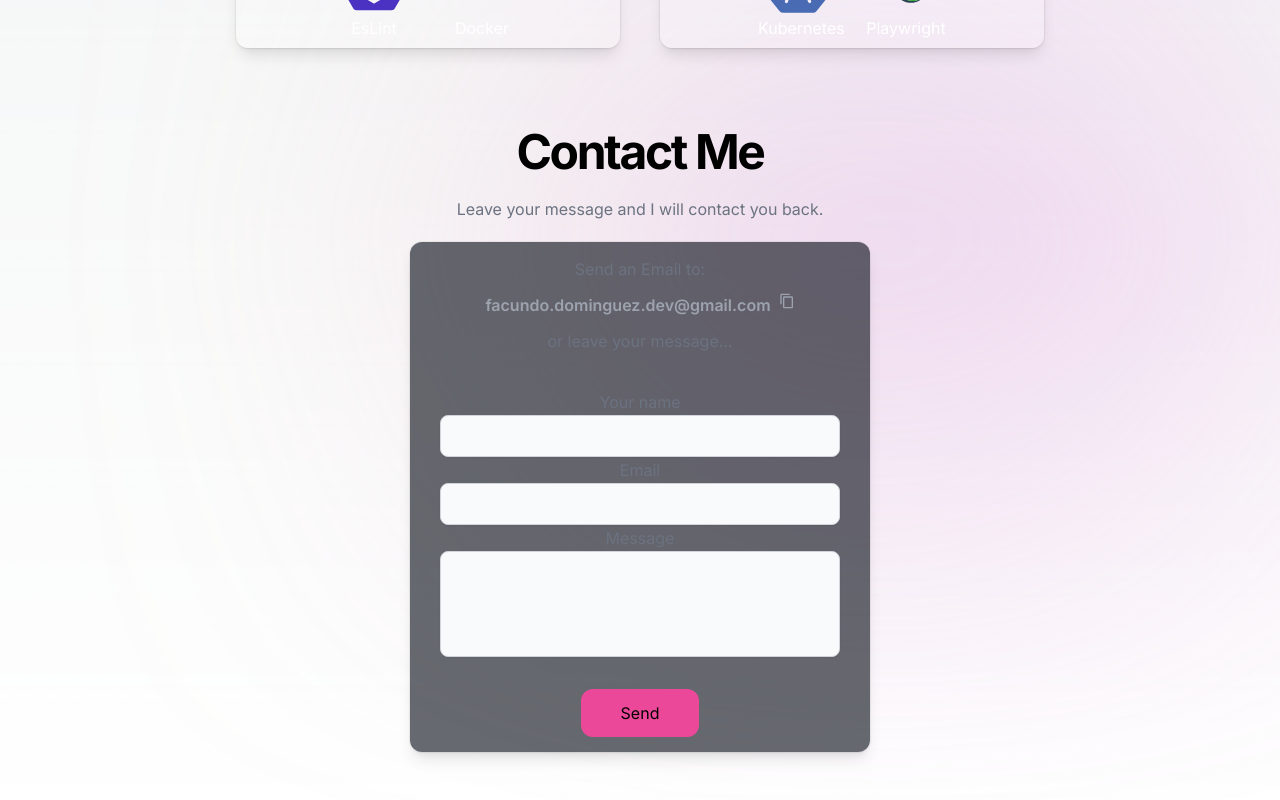
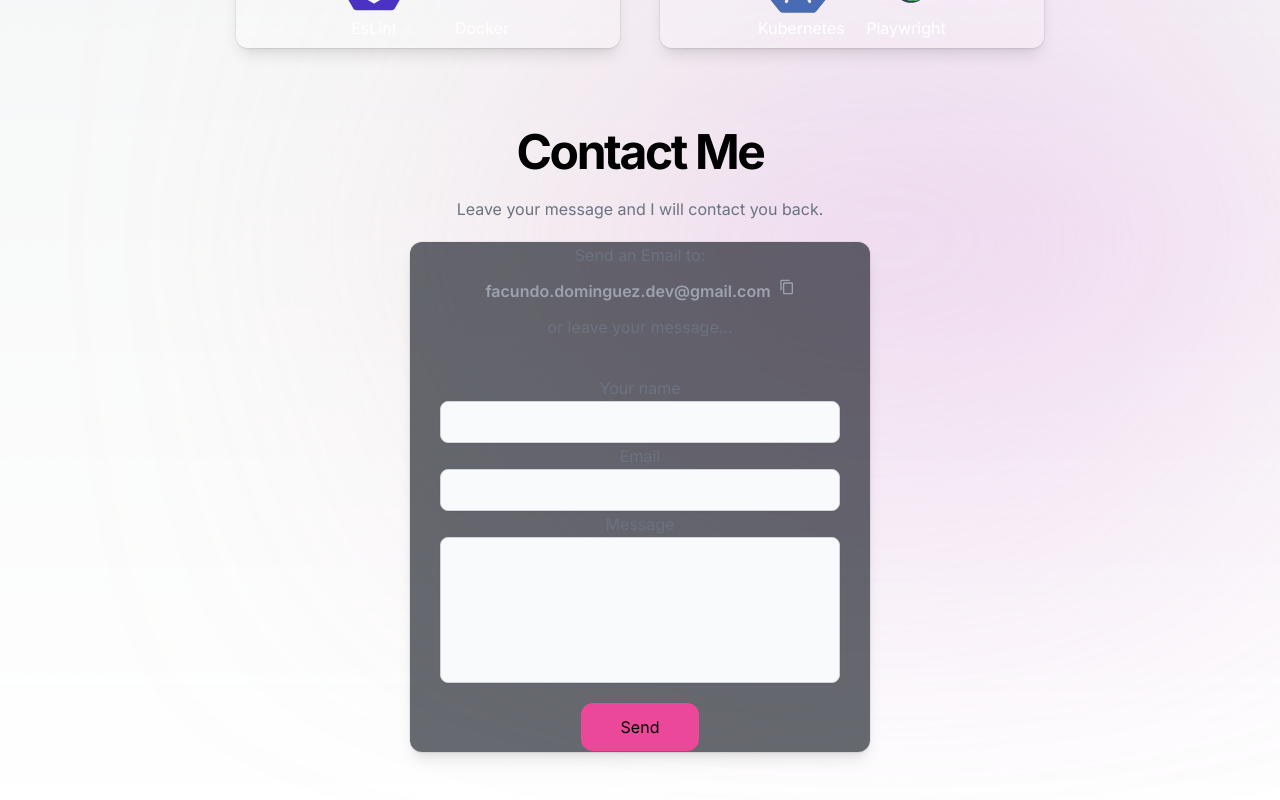
Before and after one commit to fakamda/Portfolio-Facundo-Dominguez, a Next.js app: page / in a window 1280 px wide. Shown: the part 3095-3895 px from the top of the page. Built offline with nearby package versions, Linux system fonts and the light colour scheme.

Commit message:
contact form con nodemailer

```diff
--- a/src/app/ui/Contact.tsx
+++ b/src/app/ui/Contact.tsx
@@ -20,6 +20,29 @@ const Contact = () => {
       })
   }
 
+  async function handleSubmit(event: any) {
+    event.preventDefault()
+
+    const data = {
+      name: String(event.target.name.value),
+      email: String(event.target.email.value),
+      message: String(event.target.message.value)
+    }
+    const res = await fetch('/api/contact', {
+      method: "POST",
+      headers: {
+        "Content-Type": "application/json"
+      },
+      body: JSON.stringify(data)
+    })
+    if(res.ok){
+      console.log('Message sent successfully')
+    }
+    if(!res.ok) {
+      console.log("error sending message")
+    }
+  }
+
   return (
     <section id="contact" className="flex flex-col justify-center items-center gap-5 m-20">
       <h2 className="text-3xl font-bold tracking-tighter sm:text-4xl md:text-5xl">Contact Me</h2>
@@ -29,17 +52,18 @@ const Contact = () => {
       <div className="flex flex-col justify-center items-center gap-3 isolate aspect-video sm:w-[460px] w-screen min-h-[510px] rounded-xl bg-gray-950/60 shadow-lg ring-1 ring-black/5">
         <h3 className="text-gray-500 text-m">Send an Email to:</h3>
         <div className="font-semibold text-gray-400 flex gap-2 text-m">{textToCopy}<span className="hover:text-gray-300 " onClick={handleCopy}><MdContentCopy /></span></div>
-      {copySuccess && <span style={{color: 'green'}}>Copied to clipboard!</span>}
+        {copySuccess && <span style={{ color: 'green' }}>Copied to clipboard!</span>}
         <h4 className="mb-6 text-gray-500 text-m">or leave your message...</h4>
-      <form action="" className="flex flex-col justify-center items-center w-[400px]">
+
+        <form onSubmit={handleSubmit} className="flex flex-col justify-center items-center w-[400px]">
           <label htmlFor="name" className="mx-auto max-w-[600px] text-gray-500 md:text-xl/relaxed xl:text-base/relaxed dark:text-gray-400">Your name</label>
-        <input type="text" name="name" id="" className="shadow-sm bg-gray-50 border border-gray-300 text-gray-900 text-sm rounded-lg focus:ring-primary-500 focus:border-primary-500 block w-full p-2.5 dark:bg-gray-700 dark:border-gray-600 dark:placeholder-gray-400 dark:text-white dark:focus:ring-primary-500 dark:focus:border-primary-500 dark:shadow-sm-light" />
+          <input type="text" name="name" id="name" required minLength={3} maxLength={150} className="shadow-sm bg-gray-50 border border-gray-300 text-gray-900 text-sm rounded-lg focus:ring-primary-500 focus:border-primary-500 block w-full p-2.5 dark:bg-gray-700 dark:border-gray-600 dark:placeholder-gray-400 dark:text-white dark:focus:ring-primary-500 dark:focus:border-primary-500 dark:shadow-sm-light" />
           <label htmlFor="email" className="mx-auto max-w-[600px] text-gray-500 md:text-xl/relaxed xl:text-base/relaxed dark:text-gray-400">Email</label>
-        <input type="email" name="" id="" className="shadow-sm bg-gray-50 border border-gray-300 text-gray-900 text-sm rounded-lg focus:ring-primary-500 focus:border-primary-500 block w-full p-2.5 dark:bg-gray-700 dark:border-gray-600 dark:placeholder-gray-400 dark:text-white dark:focus:ring-primary-500 dark:focus:border-primary-500 dark:shadow-sm-light"/>
+          <input type="email" name="email" id="email" autoComplete="off" required minLength={5} maxLength={150} className="shadow-sm bg-gray-50 border border-gray-300 text-gray-900 text-sm rounded-lg focus:ring-primary-500 focus:border-primary-500 block w-full p-2.5 dark:bg-gray-700 dark:border-gray-600 dark:placeholder-gray-400 dark:text-white dark:focus:ring-primary-500 dark:focus:border-primary-500 dark:shadow-sm-light" />
           <label htmlFor="message" className="mx-auto max-w-[600px] text-gray-500 md:text-xl/relaxed xl:text-base/relaxed dark:text-gray-400">Message</label>
-        <textarea name="message" id="" className="shadow-sm bg-gray-50 border border-gray-300 text-gray-900 text-sm rounded-lg focus:ring-primary-500 focus:border-primary-500 block w-full p-2.5 dark:bg-gray-700 dark:border-gray-600 dark:placeholder-gray-400 dark:text-white dark:focus:ring-primary-500 dark:focus:border-primary-500 dark:shadow-sm-light resize-none py-8"></textarea>
+          <textarea name="message" id="message" required minLength={10} maxLength={600} rows={4} className="shadow-sm bg-gray-50 border border-gray-300 text-gray-900 text-sm rounded-lg focus:ring-primary-500 focus:border-primary-500 block w-full p-2.5 dark:bg-gray-700 dark:border-gray-600 dark:placeholder-gray-400 dark:text-white dark:focus:ring-primary-500 dark:focus:border-primary-500 dark:shadow-sm-light resize-none py-8"></textarea>
+          <button type="submit" className="bg-pink-500 px-10 py-3 text-center rounded-xl mt-5">Send</button>
         </form>
-      <button className="bg-pink-500 px-10 py-3 text-center rounded-xl mt-5">Send</button>
       </div>
 
       <div className="circlePosition sm:w-[900px] md:w-[400px] xl:w-[700px] w-[300px] h-[200px] bg-gradient-to-r from-orange-300 via-purple-400 to-pink-500 rounded-[100%] sm:translate-x-[35%] translate-y-[-100%] absolute z-[-1] blur-[140px] md:blur-[200px]"></div>
```
Also changed, not shown: src/api/contact.js (added). Lines whose indentation alone changed are shown as unchanged.
